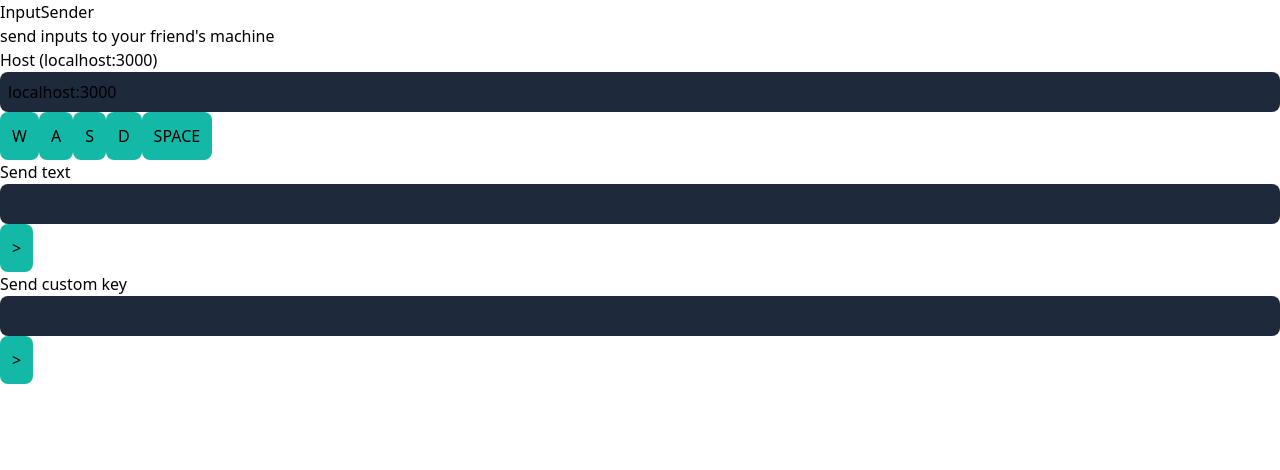
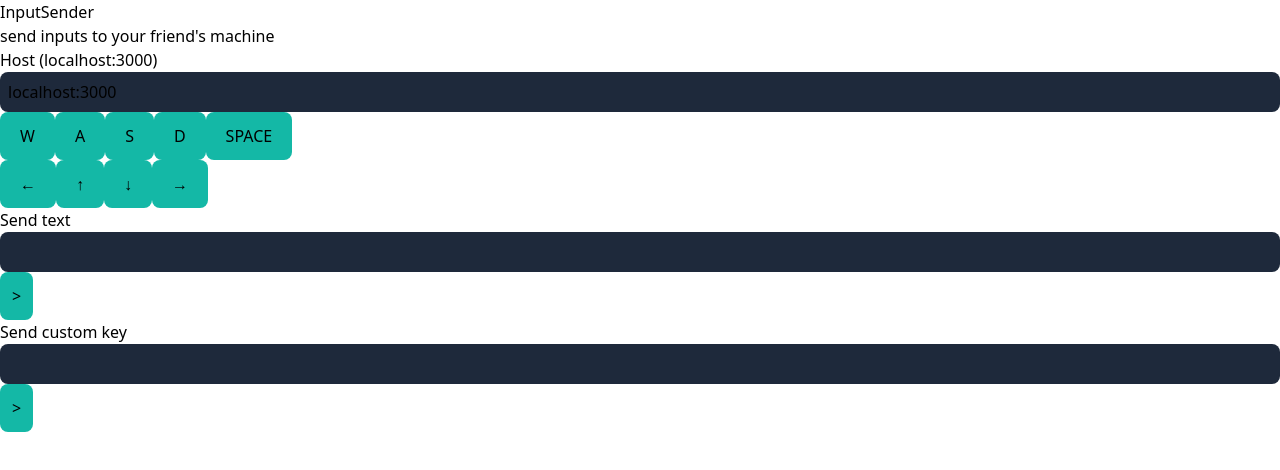
Before and after one commit to midiidev/InputSender, a Vue app in the folder Frontend/: page / in a window 1280 px wide. Shown: the top 470 px of the page. Built offline with nearby package versions, Linux system fonts and the light colour scheme.

Commit message:
add arrow keys to frontend

```diff
--- a/Frontend/src/App.vue
+++ b/Frontend/src/App.vue
@@ -30,14 +30,21 @@ const customKey = ref('')
                     />
                 </div>
 
-                <div class="space-x-2">
-                    <button class="x-btn" @click="sendKey('w')">W</button>
-                    <button class="x-btn" @click="sendKey('a')">A</button>
-                    <button class="x-btn" @click="sendKey('s')">S</button>
-                    <button class="x-btn" @click="sendKey('d')">D</button>
-                    <button class="x-btn" @click="sendKey('space')">
+                <div class="space-x-2 flex justify-between">
+                    <button class="x-btn x-btn-wide" @click="sendKey('w')">W</button>
+                    <button class="x-btn x-btn-wide" @click="sendKey('a')">A</button>
+                    <button class="x-btn x-btn-wide" @click="sendKey('s')">S</button>
+                    <button class="x-btn x-btn-wide" @click="sendKey('d')">D</button>
+                    <button class="x-btn x-btn-wide" @click="sendKey('space')">
                         SPACE
                     </button>
+                </div>
+
+                <div class="space-x-2 flex justify-between">
+                    <button class="x-btn x-btn-wide" @click="sendKey('left')">←</button>
+                    <button class="x-btn x-btn-wide" @click="sendKey('up')">↑</button>
+                    <button class="x-btn x-btn-wide" @click="sendKey('down')">↓</button>
+                    <button class="x-btn x-btn-wide" @click="sendKey('right')">→</button>
                 </div>
 
                 <div>
--- a/Frontend/src/assets/main.css
+++ b/Frontend/src/assets/main.css
@@ -9,3 +9,7 @@
 .x-btn {
     @apply transition ease-in-out p-3 rounded-lg bg-teal-500 hover:bg-teal-600 active:bg-teal-700 duration-300 active:scale-90;
 }
+
+.x-btn-wide {
+    @apply px-5
+}
```
